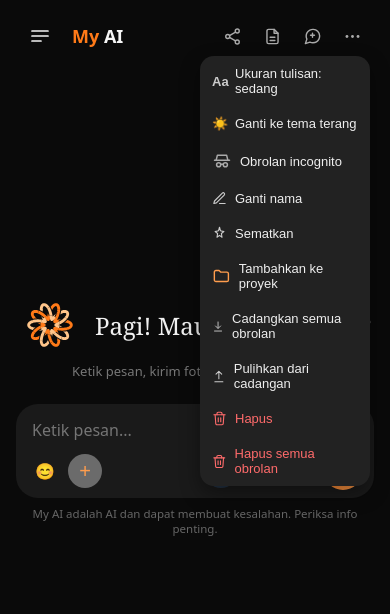
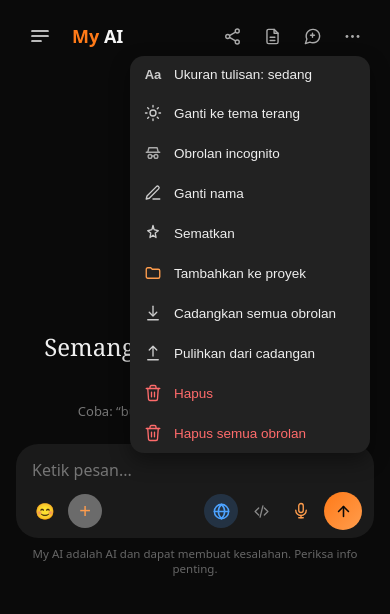
Before and after one commit to entehlah19-cpu/my-ai, a Next.js app: page / in a window 390 px wide. Both pictures are taken after a click on the button 352 px from the left and 36 px from the top of the page. Shown: the top 614 px of the page. Built offline with nearby package versions, Linux system fonts and the light colour scheme.

Commit message:
Implement dynamic greetings and tips based on time
Added greeting messages based on time of day and tips for user interaction.

```diff
--- a/app/page.tsx
+++ b/app/page.tsx
@@ -139,6 +139,31 @@ function ringkasObrolanLain(daftar: Conversation[], idAktif: string): string[] {
       return `${c.title}: ${ucapan.join(" / ")}`.slice(0, 250);
     })
     .filter((x) => x.length > 5);
+}
+
+// Sapaan layar awal: dipilih sesuai jam, lalu berganti-ganti selama obrolan masih kosong
+const SAPAAN_WAKTU: Record<string, string[]> = {
+  larut: ["Masih melek, bro?", "Begadang lagi nih?", "Jam segini lagi mikirin apa?", "Insom ya? Cerita aja.", "Malam-malam gini ada ide apa?"],
+  pagi: ["Pagi! Mau ngerjain apa?", "Semangat pagi! Mulai dari mana?", "Pagi, udah sarapan belum?", "Hari baru, ide baru. Apa nih?", "Pagi, lagi mikirin apa?"],
+  siang: ["Siang, lagi mikirin apa?", "Siang! Ada yang pengen dicoba?", "Lagi istirahat? Ngobrol yuk.", "Siang-siang gini mau bahas apa?", "Butuh bantuan apa siang ini?"],
+  sore: ["Sore, mau ngobrolin apa?", "Sore santai, ada cerita apa?", "Hampir malam, masih ada tugas?", "Sore! Lagi ngerjain apa?", "Ada yang bisa kita beresin sore ini?"],
+  malam: ["Malam, lagi mikirin apa?", "Malam! Ada ide apa hari ini?", "Gimana harimu? Cerita yuk.", "Malam santai, mau bahas apa?", "Lagi belajar atau lagi iseng?"],
+};
+const TIPS_AWAL = [
+  "Ketik pesan, kirim foto, atau tempel link.",
+  "Coba: “buatin kuis matematika 5 soal”",
+  "Coba: “kasih foto Candi Borobudur”",
+  "Coba: “buatin animasi bola memantul”",
+  "Coba nyalain tombol kode buat bikin file lengkap.",
+  "Tempel link artikel, nanti gue rangkumin.",
+  "Coba: “jelasin cara kerja internet”",
+];
+function kelompokSapaan(jam: number): string[] {
+  if (jam >= 22 || jam < 4) return SAPAAN_WAKTU.larut;
+  if (jam < 11) return SAPAAN_WAKTU.pagi;
+  if (jam < 15) return SAPAAN_WAKTU.siang;
+  if (jam < 18) return SAPAAN_WAKTU.sore;
+  return SAPAAN_WAKTU.malam;
 }
 
 export default function Home() {
@@ -170,6 +195,7 @@ export default function Home() {
   const [bagianKode, setBagianKode] = useState(0);
   const [pikirDalam, setPikirDalam] = useState(false);
   const [sapaan, setSapaan] = useState("Mau ngobrolin apa?");
+  const [tips, setTips] = useState(TIPS_AWAL[0]);
   const abortRef = useRef<Record<string, AbortController>>({});
   const [showWebcam, setShowWebcam] = useState(false);
   const [memories, setMemories] = useState<Memori[]>([]);
@@ -378,17 +404,29 @@ export default function Home() {
   const activeConversation = conversations.find((c) => c.id === activeId);
   const kosong = (activeConversation?.messages.length ?? 0) === 0;
 
-  // Sapaan di layar awal mengikuti jam (tanpa menyebut nama)
+  // Sapaan di layar awal: dipilih acak sesuai jam, lalu berganti tiap beberapa detik (berhenti saat kamu mulai mengetik)
+  const sedangMengetik = input.length > 0;
   useEffect(() => {
-    const jam = new Date().getHours();
-    setSapaan(
-      jam >= 22 || jam < 4 ? "Masih melek, bro?"
-        : jam < 11 ? "Pagi! Mau ngerjain apa?"
-        : jam < 15 ? "Siang, lagi mikirin apa?"
-        : jam < 18 ? "Sore, mau ngobrolin apa?"
-        : "Malam, lagi mikirin apa?"
-    );
-  }, [activeId]);
+    if (!kosong || sedangMengetik) return;
+    const kelompok = kelompokSapaan(new Date().getHours());
+    let terakhirS = -1;
+    let terakhirT = -1;
+    const acak = (panjang: number, terakhir: number) => {
+      if (panjang < 2) return 0;
+      let i = Math.floor(Math.random() * panjang);
+      while (i === terakhir) i = Math.floor(Math.random() * panjang);
+      return i;
+    };
+    const ganti = () => {
+      terakhirS = acak(kelompok.length, terakhirS);
+      terakhirT = acak(TIPS_AWAL.length, terakhirT);
+      setSapaan(kelompok[terakhirS]);
+      setTips(TIPS_AWAL[terakhirT]);
+    };
+    ganti();
+    const t = setInterval(ganti, 5500);
+    return () => clearInterval(t);
+  }, [activeId, kosong, sedangMengetik]);
 
   // --- Obrolan ---
   const buatObrolanBaru = () => {
@@ -1286,12 +1324,13 @@ export default function Home() {
         .conv-menu-dropdown {
           position: absolute; right: 0; top: 28px; z-index: 50;
           background: var(--n222222); border: none; border-radius: 14px;
-          min-width: 170px; overflow: hidden; box-shadow: 0 8px 20px rgba(0,0,0,0.4);
+          min-width: 240px; max-width: calc(100vw - 24px); overflow: hidden; box-shadow: 0 8px 20px rgba(0,0,0,0.4);
         }
         .conv-menu-item {
-          display: flex; align-items: center; gap: 8px; width: 100%; padding: 10px 12px;
-          background: none; border: none; color: var(--neeeeee); font-size: 13px; cursor: pointer; text-align: left;
-        }
+          display: flex; align-items: center; gap: 12px; width: 100%; padding: 11px 14px; white-space: nowrap;
+          background: none; border: none; color: var(--neeeeee); font-size: 13.5px; cursor: pointer; text-align: left;
+        }
+        .conv-menu-item svg { width: 18px; height: 18px; flex-shrink: 0; }
         .conv-menu-item:hover { background: var(--n2a2a2a); }
         .conv-menu-item.danger { color: #ff6b6b; }
 
@@ -1323,6 +1362,8 @@ export default function Home() {
         .aksi-btn:hover { color: var(--aksen); background: var(--n1a1a1a); }
 
         /* Titik-titik menunggu jawaban: 5 titik, 6 gaya animasi yang berganti-ganti */
+        .sapaan-teks { animation: sapaan-masuk 0.6s ease both; }
+        @keyframes sapaan-masuk { from { opacity: 0; transform: translateY(8px); } to { opacity: 1; transform: none; } }
         .pt-wadah { position: relative; width: 30px; height: 30px; display: inline-block; flex-shrink: 0; }
         .pt-dalam { position: absolute; inset: 0; }
         .pt-titik {
@@ -1688,10 +1729,10 @@ export default function Home() {
               {showHeaderMenu && activeConversation && (
                 <div className="conv-menu-dropdown" style={{ top: 38 }} onClick={(e) => e.stopPropagation()}>
                   <button className="conv-menu-item" onClick={() => setUkuranTeks((u) => (u === "kecil" ? "sedang" : u === "sedang" ? "besar" : "kecil"))}>
-                    <span style={{ width: 15, textAlign: "center", color: "var(--ncccccc)", fontWeight: 700 }}>Aa</span> Ukuran tulisan: {ukuranTeks}
+                    <span style={{ width: 18, textAlign: "center", color: "var(--ncccccc)", fontWeight: 700, fontSize: 13, flexShrink: 0 }}>Aa</span> Ukuran tulisan: {ukuranTeks}
                   </button>
                   <button className="conv-menu-item" onClick={() => setTema((t) => (t === "gelap" ? "terang" : "gelap"))}>
-                    <span style={{ width: 15, textAlign: "center" }}>{tema === "gelap" ? "☀️" : "🌙"}</span> Ganti ke tema {tema === "gelap" ? "terang" : "gelap"}
+                    {tema === "gelap" ? <IconMatahari /> : <IconBulan />} Ganti ke tema {tema === "gelap" ? "terang" : "gelap"}
                   </button>
                   <button className="conv-menu-item" onClick={buatObrolanIncognito}><IconIncognito /> Obrolan incognito</button>
                   <button className="conv-menu-item" onClick={() => { gantiNamaObrolan(activeConversation.id); setShowHeaderMenu(false); }}><IconEdit /> Ganti nama</button>
@@ -1712,12 +1753,12 @@ export default function Home() {
             <div style={{ textAlign: "center", color: "var(--n777777)", marginBottom: 8 }}>
               <div style={{ display: "flex", justifyContent: "center", alignItems: "center", flexWrap: "wrap", gap: 14 }}>
                 <LogoAnyaman size={62} />
-                <span style={{ fontFamily: "Georgia, 'Times New Roman', serif", fontSize: "clamp(24px, 6vw, 34px)", color: "var(--nf0f0f0)", fontWeight: 400 }}>{sapaan}</span>
+                <span key={sapaan} className="sapaan-teks" style={{ fontFamily: "Georgia, 'Times New Roman', serif", fontSize: "clamp(24px, 6vw, 34px)", color: "var(--nf0f0f0)", fontWeight: 400 }}>{sapaan}</span>
               </div>
-              <div style={{ fontSize: 13, marginTop: 6, padding: "0 20px" }}>
+              <div key={activeConversation?.incognito ? "inc" : tips} className="sapaan-teks" style={{ fontSize: 13, marginTop: 6, padding: "0 20px" }}>
                 {activeConversation?.incognito
                   ? "Mode incognito: obrolan ini tidak disimpan dan tidak masuk memori. Hilang kalau halaman dimuat ulang."
-                  : "Ketik pesan, kirim foto, atau tempel link."}
+                  : tips}
               </div>
             </div>
           )}
@@ -3479,6 +3520,21 @@ function IconMenu() {
     </svg>
   );
 }
+function IconMatahari() {
+  return (
+    <svg viewBox="0 0 24 24" fill="none" stroke="var(--ncccccc)" strokeWidth="1.8" strokeLinecap="round" strokeLinejoin="round">
+      <circle cx="12" cy="12" r="4" />
+      <path d="M12 2v2M12 20v2M4.9 4.9l1.4 1.4M17.7 17.7l1.4 1.4M2 12h2M20 12h2M4.9 19.1l1.4-1.4M17.7 6.3l1.4-1.4" />
+    </svg>
+  );
+}
+function IconBulan() {
+  return (
+    <svg viewBox="0 0 24 24" fill="none" stroke="var(--ncccccc)" strokeWidth="1.8" strokeLinecap="round" strokeLinejoin="round">
+      <path d="M21 12.8A9 9 0 1 1 11.2 3a7 7 0 0 0 9.8 9.8z" />
+    </svg>
+  );
+}
 function IconIncognito() {
   return (
     <svg width="20" height="20" viewBox="0 0 24 24" fill="none" stroke="var(--naaaaaa)" strokeWidth="1.8" strokeLinecap="round" strokeLinejoin="round">
```
